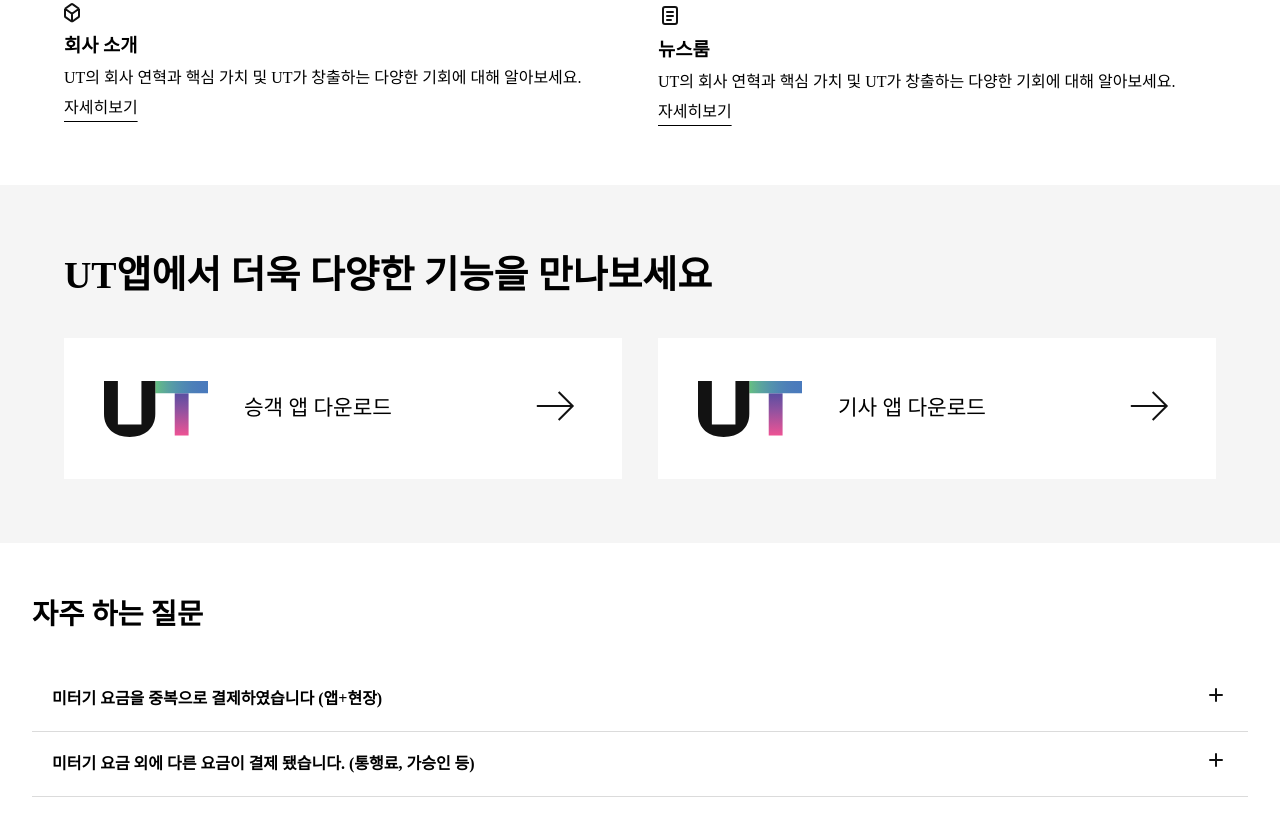
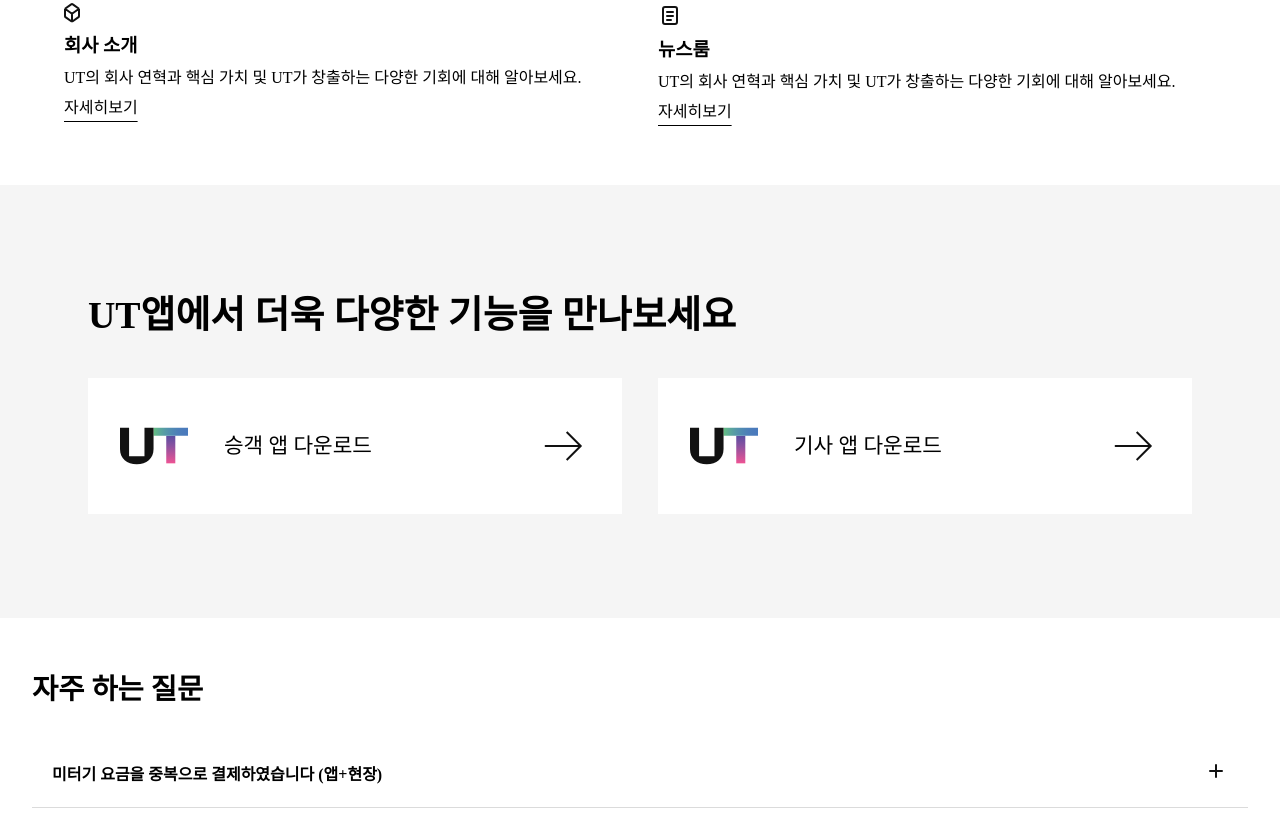
Before and after one commit to FRONTENDBOOTCAMP-16th/ui-project-3, a website built with Vite: page src/pages.html in a window 1280 px wide. Shown: the part 484-1302 px from the top of the page. Built offline with nearby package versions, Linux system fonts and the light colour scheme; a web font is replaced by a local one.

Commit message:
회사 소개 및 앱 다운로드 블록 마크업 수정&레이아웃 수정

```diff
--- a/src/pages.html
+++ b/src/pages.html
@@ -104,7 +104,7 @@
             <path d="M8 18.771V10.771M8 18.771L1.83752 14.3692C1.42695 14.076 1.22166 13.9293 1.11083 13.714C1 13.4986 1 13.2463 1 12.7418V5.771M8 18.771L14.1625 14.3692C14.573 14.076 14.7783 13.9293 14.8892 13.714C15 13.4986 15 13.2463 15 12.7418V5.771M8 10.771L1 5.771M8 10.771L15 5.771M1 5.771L6.83752 1.60134C7.39886 1.20038 7.67953 0.9999 8 0.9999C8.32047 0.9999 8.60114 1.20038 9.16248 1.60134L15 5.771" stroke="#121212" stroke-width="2" stroke-linejoin="round" />
           </svg>
           <h3 class="about_company_title">회사 소개</h3>
-          <p>UT의 회사 연혁과 핵심 가치 및 UT가 창출하는 다양한 기회에 대해 알아보세요.</p>
+          <p class="about_text">UT의 회사 연혁과 핵심 가치 및 UT가 창출하는 다양한 기회에 대해 알아보세요.</p>
           <a class="about_details" href="/" target="_blank" rel="external noopener noreferrer">자세히보기</a>
         </div>
         <div class="about_news">
@@ -115,7 +115,7 @@
             <path d="M9 17H13" stroke="#121212" stroke-width="2" stroke-linecap="round" />
           </svg>
           <h3 class="about_news_title">뉴스룸</h3>
-          <p>UT의 회사 연혁과 핵심 가치 및 UT가 창출하는 다양한 기회에 대해 알아보세요.</p>
+          <p class="about_text">UT의 회사 연혁과 핵심 가치 및 UT가 창출하는 다양한 기회에 대해 알아보세요.</p>
           <a class="about_details" href="/" target="_blank" rel="external noopener noreferrer">자세히보기</a>
         </div>
       </section>
@@ -123,10 +123,11 @@
       <!-- inner/download 파트 -->
       <!-- download 컴포넌트 -->
       <section class="section_download">
-        <div class="app_download_box">
+        <div class="download_box">
           <h2 class="download_info">UT앱에서 더욱 다양한 기능을 만나보세요</h2>
-          <figure class="download_component">
-            <svg width="104" height="56" viewBox="0 0 104 56" fill="none" xmlns="http://www.w3.org/2000/svg">
+          <div class="download_wrapper">
+            <a class="download_component download_component-1" href="https://www.uber.com/global/en/ride/app/?referrer=singular_click_id%3D8ff9e7af-7c84-43a9-a986-3b9a48313dc8" target="_blank" rel="external noopener noreferrer">
+              <svg class="logo_icon" width="104" height="56" viewBox="0 0 104 56" fill="none" xmlns="http://www.w3.org/2000/svg">
                 <path d="M84.5874 12.2659H70.72V54.519H84.5874V12.2659Z" fill="url(#paint0_linear_6019_772)" />
                 <path d="M104 0H51.3074V12.2678H104V0Z" fill="url(#paint1_linear_6019_772)" />
                 <path d="M37.44 0V43.6134H13.8674V0H0V32.7122C0 47.4989 10.7994 55.8834 25.6526 55.8834C40.5059 55.8834 51.3053 47.4989 51.3053 32.7122V0H37.44Z" fill="#121212" />
@@ -148,15 +149,14 @@
                   </linearGradient>
                 </defs>
               </svg>
-            <a class="download_app_link" href="https://www.uber.com/global/en/ride/app/?referrer=singular_click_id%3D8ff9e7af-7c84-43a9-a986-3b9a48313dc8" target="_blank" rel="external noopener noreferrer">
-              <svg width="56" height="56" viewBox="0 0 56 56" fill="none" xmlns="http://www.w3.org/2000/svg">
+              <span class="download_client">승객 앱 다운로드</span>
+              <svg class="download_icon" width="56" height="56" viewBox="0 0 56 56" fill="none" xmlns="http://www.w3.org/2000/svg">
+                <title class="sr-only">앱 다운로드 바로가기</title>
                 <path d="M46.6667 28L47.3738 27.2929L48.0809 28L47.3738 28.7071L46.6667 28ZM11.6667 29C11.1144 29 10.6667 28.5523 10.6667 28C10.6667 27.4477 11.1144 27 11.6667 27V29ZM33.3738 13.2929L47.3738 27.2929L45.9596 28.7071L31.9596 14.7071L33.3738 13.2929ZM47.3738 28.7071L33.3738 42.7071L31.9596 41.2929L45.9596 27.2929L47.3738 28.7071ZM46.6667 29H11.6667V27H46.6667V29Z" fill="#121212" />
               </svg>
             </a>
-            <figcaption>승객 앱 다운로드</figcaption>
-          </figure>
-          <figure class="download_component">
-            <svg width="104" height="56" viewBox="0 0 104 56" fill="none" xmlns="http://www.w3.org/2000/svg">
+            <a class="download_component download_component-2" href="https://apps.apple.com/us/app/uber-driver-drive-deliver/id1131342792" target="_blank" rel="external noopener noreferrer">
+              <svg class="logo_icon" width="104" height="56" viewBox="0 0 104 56" fill="none" xmlns="http://www.w3.org/2000/svg">
                 <path d="M84.5874 12.2659H70.72V54.519H84.5874V12.2659Z" fill="url(#paint0_linear_6019_772)" />
                 <path d="M104 0H51.3074V12.2678H104V0Z" fill="url(#paint1_linear_6019_772)" />
                 <path d="M37.44 0V43.6134H13.8674V0H0V32.7122C0 47.4989 10.7994 55.8834 25.6526 55.8834C40.5059 55.8834 51.3053 47.4989 51.3053 32.7122V0H37.44Z" fill="#121212" />
@@ -178,13 +178,13 @@
                   </linearGradient>
                 </defs>
               </svg>
-            <a class="download_app_link" href="https://apps.apple.com/us/app/uber-driver-drive-deliver/id1131342792" target="_blank" rel="external noopener noreferrer">
-              <svg width="56" height="56" viewBox="0 0 56 56" fill="none" xmlns="http://www.w3.org/2000/svg">
+              <span class="download_driver">기사 앱 다운로드</span>
+              <svg class="download_icon" width="56" height="56" viewBox="0 0 56 56" fill="none" xmlns="http://www.w3.org/2000/svg">
+                <title class="sr-only">앱 다운로드 바로가기</title>
                 <path d="M46.6667 28L47.3738 27.2929L48.0809 28L47.3738 28.7071L46.6667 28ZM11.6667 29C11.1144 29 10.6667 28.5523 10.6667 28C10.6667 27.4477 11.1144 27 11.6667 27V29ZM33.3738 13.2929L47.3738 27.2929L45.9596 28.7071L31.9596 14.7071L33.3738 13.2929ZM47.3738 28.7071L33.3738 42.7071L31.9596 41.2929L45.9596 27.2929L47.3738 28.7071ZM46.6667 29H11.6667V27H46.6667V29Z" fill="#121212" />
               </svg>
             </a>
-            <figcaption>기사 앱 다운로드</figcaption>
-          </figure>
+          </div>
         </div>
       </section>
 
--- a/src/style.css
+++ b/src/style.css
@@ -715,93 +715,82 @@
 .section_download {
   background-color: #f5f5f5;
 }
-
-.app_download_box {
-  display: flex;
-  flex-flow: nowrap column;
-  gap: var(--spacing--medium);
+.download_box {
+  padding: 40px 24px;
   max-width: 1280px;
   margin: auto;
-  padding: 40px 24px;
-
+}
 .download_info {
+  padding-bottom: 36px;
   font-size: 21px;
   font-weight: 700;
   line-height: 1.4;
   white-space: nowrap;
+  display: block;
+  margin: auto;
+}
+.download_component-1 {
+  margin-bottom: 36px;
+}
+.download_component {
+  background-color: white;
+  height: 136px;
+  display: flex;
+  align-items: center;
+  padding: 16px;
+
+  .logo_icon {
+    flex-shrink: 0;
+    order: -1;
+    padding-right: 36px;
   }
 
-  .download_component {
-    display: flex;
-    flex-flow: nowrap row;
-    gap: 36px;
-    align-items: center;
-    height: auto;
-    padding: 16px;
-    background: white;
-
-    svg {
-      flex-shrink: 0;
-      order: 1;
+  .download_client,
+  .download_driver {
+    font-size: 21.328px;
   }
 
-    figcaption {
-      flex-shrink: 1;
-      order: 2;
-      min-width: 0;
-      font-size: var(--paragraph---large);
-      white-space: nowrap;
-    }
-
-    .download_app_link {
-      flex-shrink: 0;
-      order: 3;
+  .download_icon {
     margin-left: auto;
-    }
   }
 }
 
 /* download 부분 반응형 웹 레이아웃 */
 
 @media (width >= 768px) {
-  .app_download_box {
+  .section_download {
     padding: 56px 32px;
-  }
 
     .download_info {
-    font-size: 1.7769rem;
+      font-size: 28.43px;
     }
 
     .download_component {
-    display: flex;
-    gap: 36px;
       padding: 32px;
     }
-
-  .download_component,
-  .download_app_link,
-  figcaption {
-    flex: 0 0 auto;
   }
 }
 @media (width >= 1180px) {
-  .app_download_box {
+  .section_download {
     padding: 64px;
-    display: flex;
-    flex-flow: wrap row;
-    height: auto;
 
     .download_info {
-      width: 100%;
-      font-size: 2.3686rem;
+      font-size: 37.897px;
     }
 
+    .download_wrapper {
+      display: flex;
+      flex-flow: nowrap row;
+      align-items: center;
+      justify-content: center;
+      column-gap: 36px;
+    }
+  }
+  .download_component-1 {
+    margin-bottom: 0;
+  }
   .download_component {
-      display: flex;
     flex-grow: 1;
-
-      padding: var(--spacing--large);
-    }
   }
 }
 
@@ -826,7 +815,10 @@
   .about_news_title {
     font-weight: 600;
   }
-
+  .about_text {
+    font-size: 16px;
+    font-weight: 400;
+  }
   .about_details {
     color: inherit;
     text-decoration: none;
```
Lines whose indentation alone changed are shown as unchanged.
